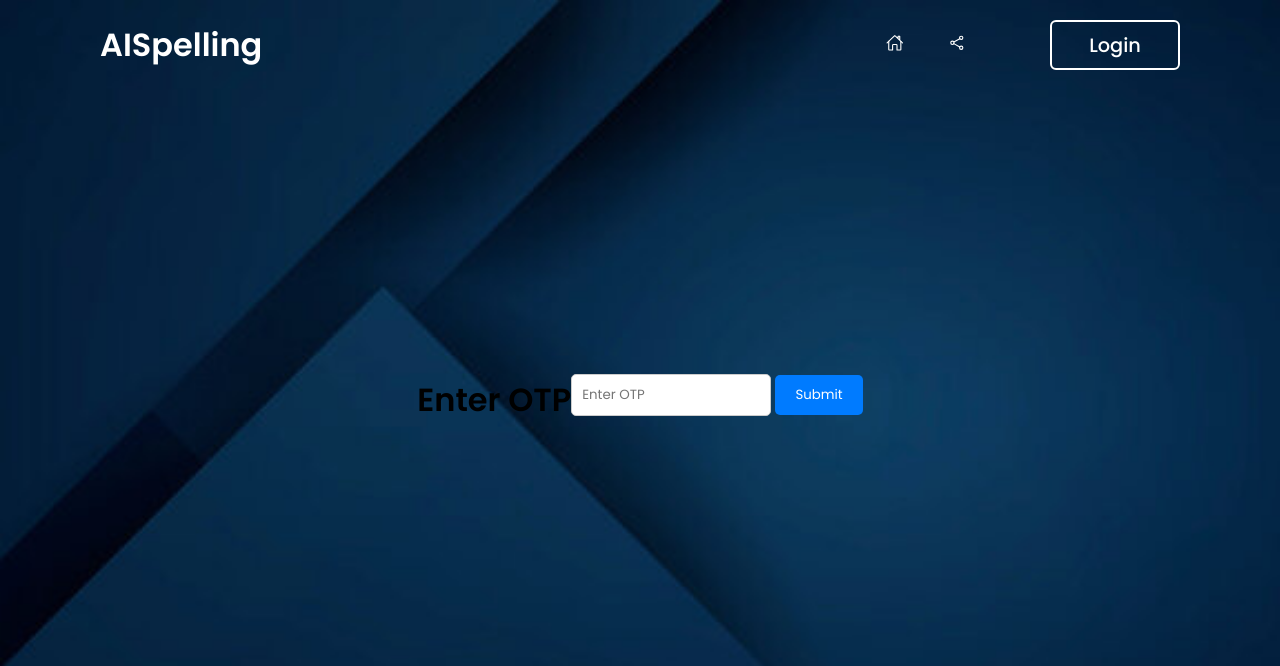
After one commit to buithehuy/Spell_check_web, a Django app: page /login/forget_password/otp_confirmation/ in a window 1280 px wide. The commit adds this page. Shown: the top 666 px of the page. Run offline with Django 4.2, Linux system fonts and the light colour scheme.

Commit message:
Add email otp confirmation when you forget password, add logout, fix login bug

```diff
--- a/Vietnamese_spell_check/AISpelling/Templates/base.html
+++ b/Vietnamese_spell_check/AISpelling/Templates/base.html
@@ -25,9 +25,15 @@
             <a href="#">
                 <span class="icon"><ion-icon name="share-social-outline"></ion-icon></span>
             </a>
+            {% if user.is_authenticated %}
+            <a href="{% url 'logout' %}">
+                <button class="btnLogin-popup">Log out</button>
+            </a>
+            {% else %}
             <a href="{% url 'login' %}">
                 <button class="btnLogin-popup">Login</button>
             </a>
+            {% endif %}
         </nav>
     </header>
 
--- /dev/null
+++ b/Vietnamese_spell_check/AISpelling/Templates/otp_confirmation.html
@@ -0,0 +1,16 @@
+{% extends 'base.html' %}
+{% load static %}
+{% block title %}
+    OTP Confirmation
+{% endblock %}
+
+{% block content %}
+    <h1>Enter OTP</h1>
+    <div class= 'otp_input'>
+        <form  method="POST">
+            {% csrf_token %}
+            <input type="text" name="otp" placeholder="Enter OTP" required>
+            <button type="submit">Submit</button>
+        </form>
+    </div>
+{% endblock %}
--- a/Vietnamese_spell_check/AISpelling/static/css/style.css
+++ b/Vietnamese_spell_check/AISpelling/static/css/style.css
@@ -346,3 +346,30 @@ header {
    background-color: #fff;
    color: #162938;
 }
+
+
+/* Kiểu dáng cho phần input */
+.otp_input input[type="text"] {
+   width: 200px;
+   padding: 10px;
+   margin-bottom: 10px;
+   border: 1px solid #ccc;
+   border-radius: 5px;
+   outline: none;
+}
+
+/* Kiểu dáng cho nút submit */
+.otp_input button[type="submit"] {
+   padding: 10px 20px;
+   background-color: #007bff;
+   color: #fff;
+   border: none;
+   border-radius: 5px;
+   cursor: pointer;
+   transition: background-color 0.3s ease;
+}
+
+/* Kiểu dáng nút submit khi rê chuột */
+.otp_input button[type="submit"]:hover {
+   background-color: #0056b3;
+}
--- a/Vietnamese_spell_check/AISpelling/views.py
+++ b/Vietnamese_spell_check/AISpelling/views.py
@@ -1,13 +1,13 @@
+from django.shortcuts import render
 from django.shortcuts import render, redirect
-
-# Create your views here.
-from django.shortcuts import render
-from django.contrib import messages
-
-from django.contrib.auth.models import User
+from django.contrib.auth.forms import UserCreationForm
+from django.contrib.auth import authenticate, login
+from django.contrib.auth.forms import AuthenticationForm
+from django.contrib.auth import logout
 from django.core.mail import EmailMessage, send_mail
 from django.contrib import messages
 from Vietnamese_spell_check import settings
+from django.contrib.auth.models import User
 from django.utils.encoding import force_bytes, force_str
 from django.template.loader import render_to_string
 from django.utils.http import urlsafe_base64_decode, urlsafe_base64_encode
@@ -17,22 +17,31 @@ from . tokens import generate_token
 import mysql.connector
 import random
 import string
-from .models import UserForm
 
 def index(request):
     return render(request, 'index.html')
 
-def login(request):
+def log_in(request):
+    if request.user.is_authenticated:
+        return render(request, 'main.html')
     if request.method == 'POST':
-        email = request.POST['email']
+        username = request.POST['username']
         password = request.POST['password']
-        try:
-            user = UserForm.objects.get(email=email, password=password)
-            request.session['user_name'] = user.name
-            return redirect('user_page')  # Thay 'user_page' bằng tên đường dẫn của trang người dùng
-        except UserForm.DoesNotExist:
-            messages.error(request, 'Incorrect email or password!')
-    return render(request, 'login.html')
+        user = authenticate(request, username=username, password=password)
+        if user is not None:
+            login(request, user)
+            return redirect('main_page')
+        else:
+            msg = 'Error Login'
+            form = AuthenticationForm(request.POST)
+            return render(request, 'index.html',{'msg':msg})
+    else:
+        form = AuthenticationForm()
+        return render(request, 'login.html')
+
+def log_out(request) :
+    logout (request)
+    return redirect('/')
 
 def register(request):
     if request.method == "POST":
@@ -115,5 +124,79 @@ def activate(request,uidb64,token):
     else:
         return render(request,'activation_failed.html')
 
+def generate_otp():
+    return ''.join(random.choices(string.ascii_uppercase + string.digits, k=6))
+
+
+mydb = mysql.connector.connect(
+    host='localhost',
+    user='root',
+    password='',
+    database = 'sales_website'
+)
+def forget_password(request):
+    if request.method == 'POST':
+        email_f = request.POST['email']
+        request.session['email_for_reset'] = email_f
+
+        try:
+            user = User.objects.get(email=email_f)
+        except User.DoesNotExist:
+            return render(request, 'forget_password.html', {'msg': 'Tên người dùng hoặc email không chính xác'})
+        except IntegrityError:
+            return render(request, 'forget_password.html', {'msg': 'Có lỗi xảy ra, vui lòng thử lại sau.'})
+        else:
+            otp = generate_otp()
+            # Save the OTP in the server's memory or database
+            request.session['otp'] = otp
+            request.session['email'] = email_f
+
+            # Send OTP to the user's email
+            subject = "Password Reset OTP"
+            message = f"Your OTP for password reset is: {otp}"
+            from_email = settings.EMAIL_HOST_USER
+            to_list = [email_f]
+            send_mail(subject, message, from_email, to_list)
+
+            return redirect('otp_confirmation')
+
+    return render(request, 'forget_password.html')
+
+
+def otp_confirmation(request):
+    if request.method == 'POST':
+        otp_entered = request.POST.get('otp')
+        if otp_entered == request.session.get('otp'):
+            # OTP is correct, proceed to new password confirmation
+            return redirect('new_password')
+        else:
+            return render(request, 'otp_confirmation.html', {'msg': 'Invalid OTP. Please try again.'})
+    return render(request, 'otp_confirmation.html')
+
+def new_password(request):
+    if request.method == 'POST':
+        email = request.session.get('email_for_reset')
+        pass1 = request.POST.get('pass1')
+        pass2 = request.POST.get('pass2')
+
+        if pass1 == pass2:
+            if email:
+                try:
+                    current_user = User.objects.get(email=email)
+                    current_user.set_password(pass1)
+                    current_user.save()
+                    messages.success(request, "Password changed successfully")
+                    # Clear the email from the session
+                    del request.session['email_for_reset']
+                    return redirect('login')
+                except User.DoesNotExist:
+                    messages.error(request, 'User not found!')
+            else:
+                messages.error(request, 'Email not found in session!')
+        else:
+            messages.error(request, 'Passwords do not match')
+
+    return render(request, 'new_password.html')
+
 def main_page(request):
     return render(request, 'main.html')
--- a/Vietnamese_spell_check/Vietnamese_spell_check/urls.py
+++ b/Vietnamese_spell_check/Vietnamese_spell_check/urls.py
@@ -21,9 +21,13 @@ from AISpelling import views
 urlpatterns = [
     path('admin/', admin.site.urls),
     path('', views.index, name='home'),
-    path('login/', views.login, name='login'),
+    path('login/', views.log_in, name='login'),
+    path('logout/', views.log_out, name='logout'),
     path('register/', views.register, name='register'),
     path('main_page/', views.main_page, name='main_page'),
     path('activate/<uidb64>/<token>', views.activate, name='activate'),
+    path('login/forget_password/', views.forget_password, name='forget_password'),
+    path('login/forget_password/new_password/', views.new_password, name='new_password'),
+    path('login/forget_password/otp_confirmation/', views.otp_confirmation, name="otp_confirmation"),
 
 ]
```
Also changed, not shown: Vietnamese_spell_check/AISpelling/Templates/forget_password.html (added, +23 -0 lines), Vietnamese_spell_check/AISpelling/Templates/login.html (+5 -5 lines), Vietnamese_spell_check/AISpelling/Templates/new_password.html (added, +28 -0 lines).
